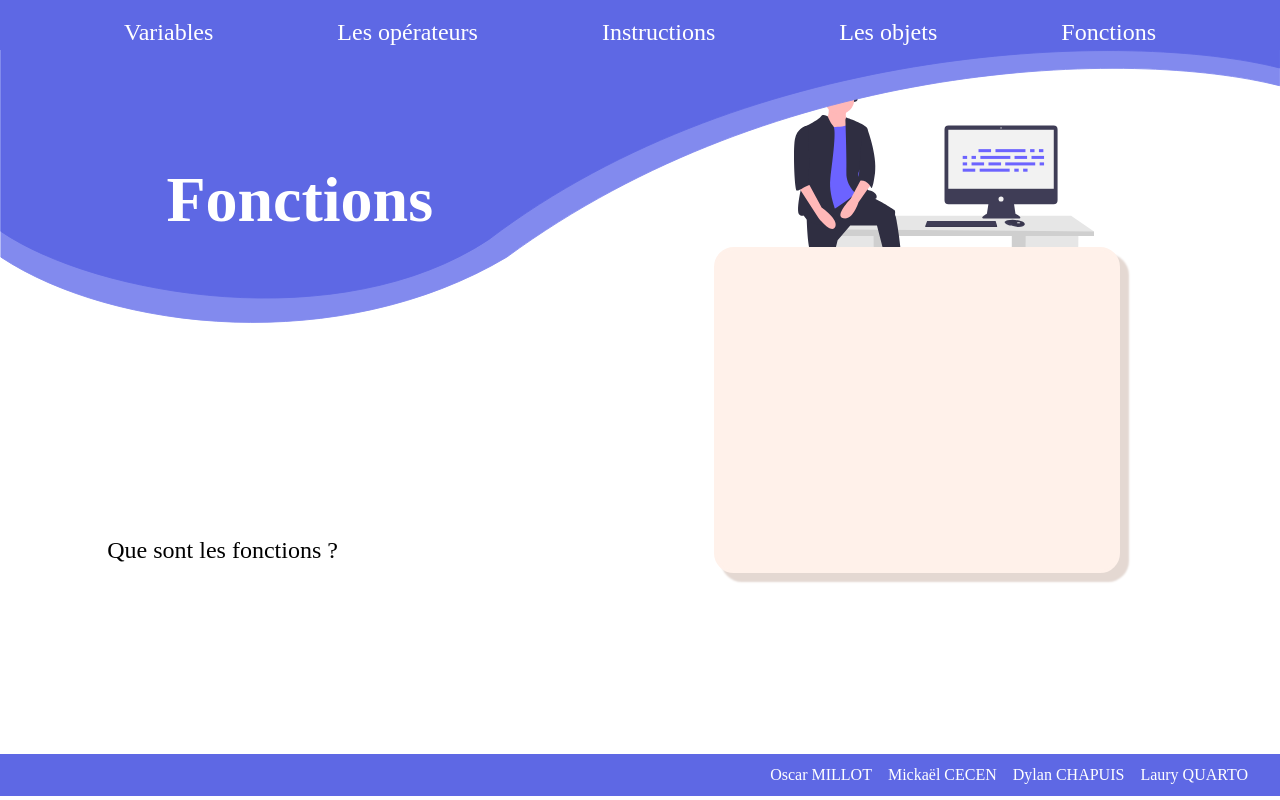
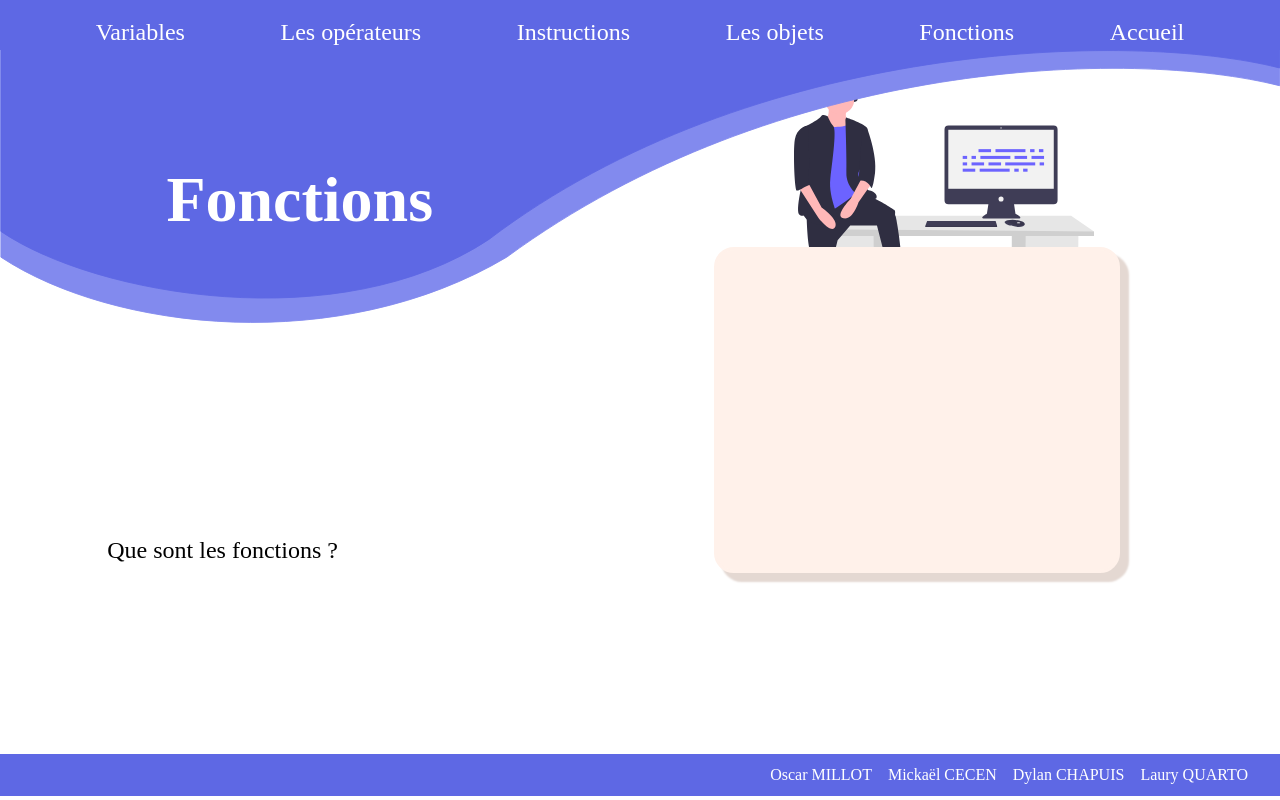
Before and after one commit to Lauryq/Projet_Javascript, a plain HTML site: page integration/fonctions.html in a window 1280 px wide. Drawn offline with Linux system fonts and the light colour scheme; a web font is replaced by a local one.

Commit message:
ajout du favicon et d'un retour a l'index dans la navigation

```diff
--- a/integration/fonctions.html
+++ b/integration/fonctions.html
@@ -7,6 +7,7 @@
     <meta name="viewport" content="width=device-width, initial-scale=1.0">
     <link rel="stylesheet" href="style.css">
     <title>Javascript</title>
+    <link rel="icon" type="image/svg" href="images/Unofficial_JavaScript_logo_2.svg"/>
 </head>
 
 <body>
@@ -17,11 +18,12 @@
     <!-- Vague bleue fin -->
     <nav id="menu2">
         <ul id="index2" style="height: 50px;">
-            <li id="li1" style="height: 50px;"><a href="variables.html">Variables<span class="underline"></span></a></li>
-            <li id="li2" style="height: 50px;"><a href="operateurs.html">Les opérateurs<span class="underline"></span></a></li>
-            <li id="li3" style="height: 50px;"><a href="instructions.html">Instructions<span class="underline"></span></a></li>
-            <li id="li4" style="height: 50px;"><a href="objets.html">Les objets<span class="underline"></span></a></li>
-            <li id="li5" style="height: 50px;"><a href="fonctions.html">Fonctions<span class="underline"></span></a></li>
+            <li id="li" style="height: 50px;"><a href="variables.html">Variables<span class="underline"></span></a></li>
+            <li id="li" style="height: 50px;"><a href="operateurs.html">Les opérateurs<span class="underline"></span></a></li>
+            <li id="li" style="height: 50px;"><a href="instructions.html">Instructions<span class="underline"></span></a></li>
+            <li id="li" style="height: 50px;"><a href="objets.html">Les objets<span class="underline"></span></a></li>
+            <li id="li" style="height: 50px;"><a href="fonctions.html">Fonctions<span class="underline"></span></a></li>
+            <li id="li" style="height: 50px;"><a href="index.html">Accueil<span class="underline"></span></a></li>
         </ul>
     </nav>
 
```
Also changed, not shown: integration/index.html (+1 -0 lines), integration/instructions.html (+7 -5 lines), integration/objets.html (+7 -5 lines), integration/operateurs.html (+7 -5 lines), integration/variables.html (+7 -5 lines), integration/images/Unofficial_JavaScript_logo_2.svg (added).
